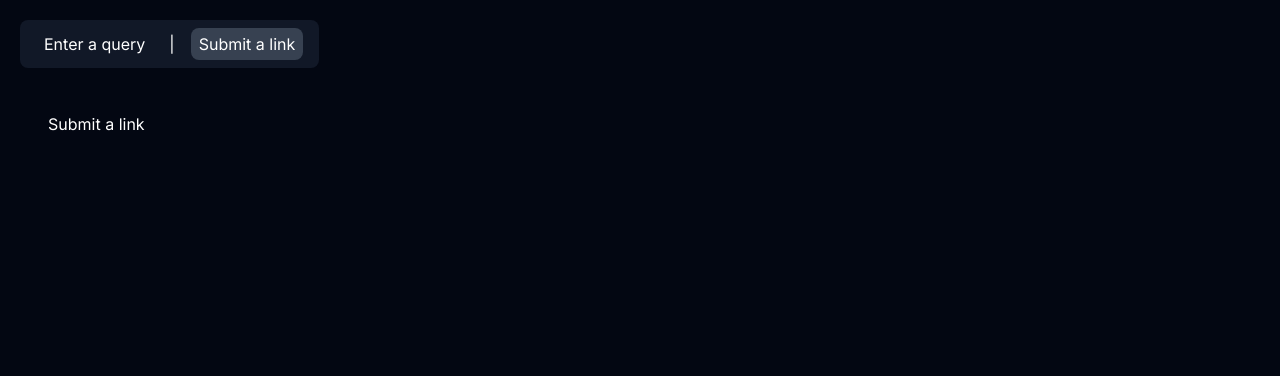
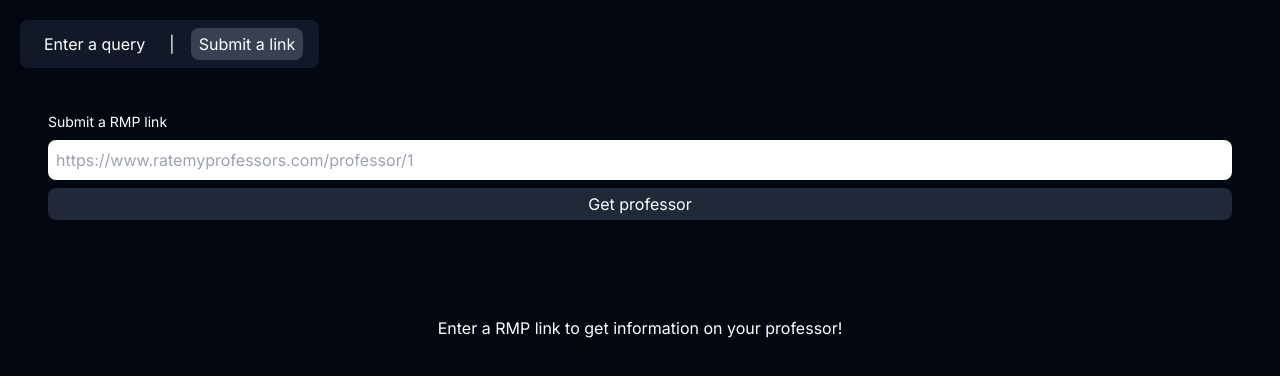
Before and after one commit to Farbubby/ai-rmp, a Next.js app: page /professor in a window 1280 px wide. Both pictures are taken after typing "Sample" into the empty fields and a click on the button "Submit a link". Shown: the top 376 px of the page. Built offline with nearby package versions, Linux system fonts and the light colour scheme; no server answers.

Commit message:
Refactored code and created a form and page for submitting a rmp link to get a professor

```diff
--- a/src/app/professor/main.tsx
+++ b/src/app/professor/main.tsx
@@ -1,12 +1,15 @@
 "use client";
 
 import QueryInput from "@/components/query-input";
-import ProfessorList from "@/components/professor-list";
+import LinkInput from "@/components/link-input";
+import QueryProfessors from "@/components/query-professors";
+import LinkProfessor from "@/components/link-professor";
 import Navbar from "@/components/navbar";
 import { useState } from "react";
 
 export default function MainPage() {
   const [query, setQuery] = useState("");
+  const [link, setLink] = useState("");
   const [page, setPage] = useState("Enter a query");
 
   return (
@@ -15,11 +18,14 @@
       {page === "Enter a query" ? (
         <div className="px-12 pt-28 pb-28">
           <QueryInput setQuery={setQuery} />
-          <ProfessorList query={query} />
+          <QueryProfessors query={query} />
         </div>
       ) : null}
       {page === "Submit a link" ? (
-        <div className="px-12 pt-28 pb-28 text-white">Submit a link</div>
+        <div className="px-12 pt-28 pb-28">
+          <LinkInput setLink={setLink} />
+          <LinkProfessor link={link} />
+        </div>
       ) : null}
     </>
   );
--- /dev/null
+++ b/src/components/link-input.tsx
@@ -0,0 +1,33 @@
+interface LinkInputProps {
+  setLink: (link: string) => void;
+}
+
+export default function LinkInput({ setLink }: LinkInputProps) {
+  return (
+    <div>
+      <form
+        className="flex flex-row gap-12"
+        onSubmit={(e) => {
+          e.preventDefault();
+          const form = e.target as HTMLFormElement;
+          const link = form.link.value;
+          setLink(link);
+        }}>
+        <div className="w-full flex flex-col gap-2">
+          <label className="text-white text-sm">Submit a RMP link</label>
+          <input
+            name="link"
+            type="text"
+            className="text-black rounded-lg p-2 w-full"
+            placeholder="https://www.ratemyprofessors.com/professor/1"
+          />
+          <button
+            type="submit"
+            className="text-white bg-gray-800 px-4 py-1 rounded-lg hover:bg-gray-900 hover:duration-200">
+            Get professor
+          </button>
+        </div>
+      </form>
+    </div>
+  );
+}
--- /dev/null
+++ b/src/components/link-professor.tsx
@@ -0,0 +1,90 @@
+"use client";
+
+import { useQuery } from "@tanstack/react-query";
+import ProfessorInfo from "./professor-info";
+
+interface LinkProfessorProps {
+  link: string;
+}
+
+export default function LinkProfessor({ link }: LinkProfessorProps) {
+  const state = useQuery({
+    queryKey: ["professor", link],
+    queryFn: ({ queryKey }) =>
+      fetch(`http://localhost:5000/api/link`, {
+        method: "POST",
+        headers: {
+          "Content-Type": "application/json",
+        },
+        body: JSON.stringify({ link: queryKey[1] }),
+      }).then(
+        (res) =>
+          res.json() as Promise<{
+            prof_name: string;
+            prof_dept: string;
+            num_ratings: string;
+            difficulty: string;
+            rating: string;
+            summary: string;
+            top_tags: string[];
+            university_name: string;
+            would_take_again: string;
+            comments: string[];
+            classes_taught: string[];
+          }>
+      ),
+  });
+
+  if (!link) {
+    return (
+      <div className="text-white w-full flex flex-row justify-center mt-24">
+        <div>Enter a RMP link to get information on your professor!</div>
+      </div>
+    );
+  }
+
+  if (state.isLoading) {
+    return (
+      <div className="text-white w-full flex flex-row justify-center mt-24">
+        <div>Loading...</div>
+      </div>
+    );
+  }
+
+  if (state.isError) {
+    return (
+      <div className="text-white w-full flex flex-row justify-center mt-24">
+        <div>Error: {state.error.message}</div>
+      </div>
+    );
+  }
+
+  if (!state.data) {
+    return (
+      <div className="text-white w-full flex flex-row justify-center mt-24">
+        <div>No data found</div>
+      </div>
+    );
+  }
+
+  return (
+    <>
+      <div className="text-white mt-24">
+        <div className="flex flex-col gap-8">
+          <div className="text-4xl">{state.data.prof_name}</div>
+          <ProfessorInfo
+            rating={state.data.rating}
+            difficulty={state.data.difficulty}
+            numRatings="0"
+            department={state.data.prof_dept}
+            university={state.data.university_name}
+            classesTaught={state.data.classes_taught}
+            topTags={state.data.top_tags}
+            takeAgain="0%"
+            summary={state.data.summary}
+          />
+        </div>
+      </div>
+    </>
+  );
+}
--- a/src/components/navbar.tsx
+++ b/src/components/navbar.tsx
@@ -4,8 +4,8 @@
 }
 
 export default function Navbar({ page, setPage }: NavbarProps) {
-  const q = page === "Enter a query" ? "bg-gray-700 duration-200" : "";
-  const s = page === "Submit a link" ? "bg-gray-700 duration-200" : "";
+  const clickQuery = page === "Enter a query" ? "bg-gray-700 duration-200" : "";
+  const clickLink = page === "Submit a link" ? "bg-gray-700 duration-200" : "";
 
   return (
     <>
@@ -14,14 +14,18 @@
           onClick={() => {
             setPage("Enter a query");
           }}>
-          <div className={"py-1 px-2 rounded-lg " + q}>Enter a query</div>
+          <div className={"py-1 px-2 rounded-lg " + clickQuery}>
+            Enter a query
+          </div>
         </button>
         <div>|</div>
         <button
           onClick={() => {
             setPage("Submit a link");
           }}>
-          <div className={"py-1 px-2 rounded-lg " + s}>Submit a link</div>
+          <div className={"py-1 px-2 rounded-lg " + clickLink}>
+            Submit a link
+          </div>
         </button>
       </div>
     </>
--- a/src/components/professor-list.tsx
+++ b/src/components/query-professors.tsx
@@ -9,11 +9,11 @@
 } from "@/components/ui/accordion";
 import ProfessorInfo from "./professor-info";
 
-interface ProfessorListProps {
+interface QueryProfessorsProps {
   query: string;
 }
 
-export default function ProfessorList({ query }: ProfessorListProps) {
+export default function QueryProfessors({ query }: QueryProfessorsProps) {
   const state = useQuery({
     queryKey: ["professors", query],
     queryFn: ({ queryKey }) =>
```
